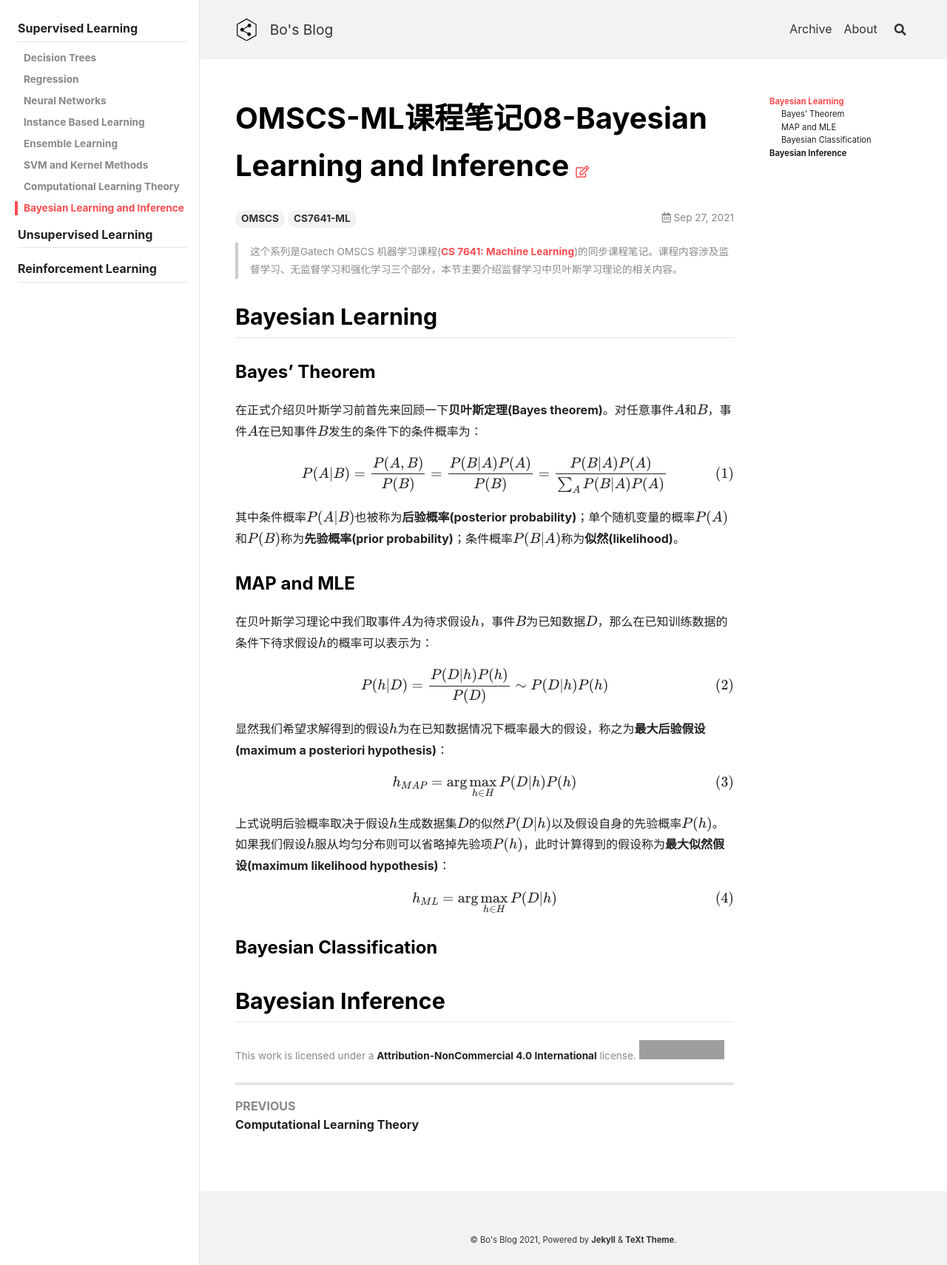
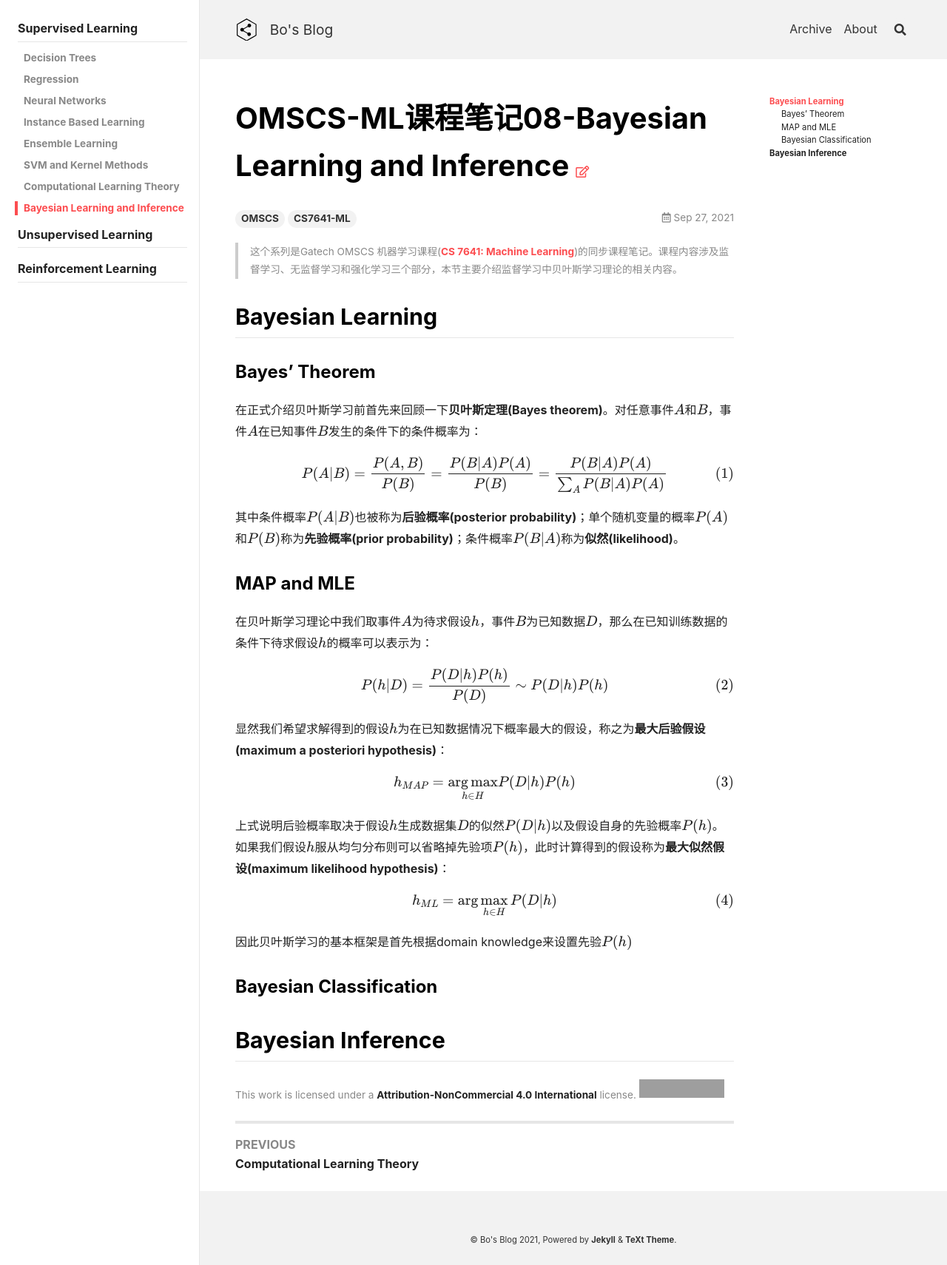
Before and after one commit to peng00bo00/peng00bo00_previous_blog, a Jekyll site: the page built from _posts/2021-09-27-OMSCS-ML-NOTES-08.md, in a window 1280 px wide. Shown: the whole page at 74% size. Built offline with Jekyll 4.4.1, drawn with Linux system fonts in a browser that asks for light colours; nearby versions of some CDN libraries; formulas are drawn with MathJax 3; grey boxes are pictures that could not be loaded.

Commit message:
Update 2021-09-27-OMSCS-ML-NOTES-08.md

```diff
--- a/_posts/2021-09-27-OMSCS-ML-NOTES-08.md
+++ b/_posts/2021-09-27-OMSCS-ML-NOTES-08.md
@@ -35,7 +35,7 @@ $$
 显然我们希望求解得到的假设$h$为在已知数据情况下概率最大的假设，称之为**最大后验假设(maximum a posteriori hypothesis)**：
 
 $$
-h_{MAP} = \arg \max_{h \in H} P(D \vert h) P(h)
+h_{MAP} = \underset{h \in H}{\arg \max} P(D \vert h) P(h)
 $$
 
 上式说明后验概率取决于假设$h$生成数据集$D$的似然$P(D \vert h)$以及假设自身的先验概率$P(h)$。如果我们假设$h$服从均匀分布则可以省略掉先验项$P(h)$，此时计算得到的假设称为**最大似然假设(maximum likelihood hypothesis)**：
@@ -44,6 +44,8 @@ $$
 h_{ML} = \arg \max_{h \in H} P(D \vert h)
 $$
 
+因此贝叶斯学习的基本框架是首先根据domain knowledge来设置先验$P(h)$
+
 ### Bayesian Classification
 
 ## Bayesian Inference
```
